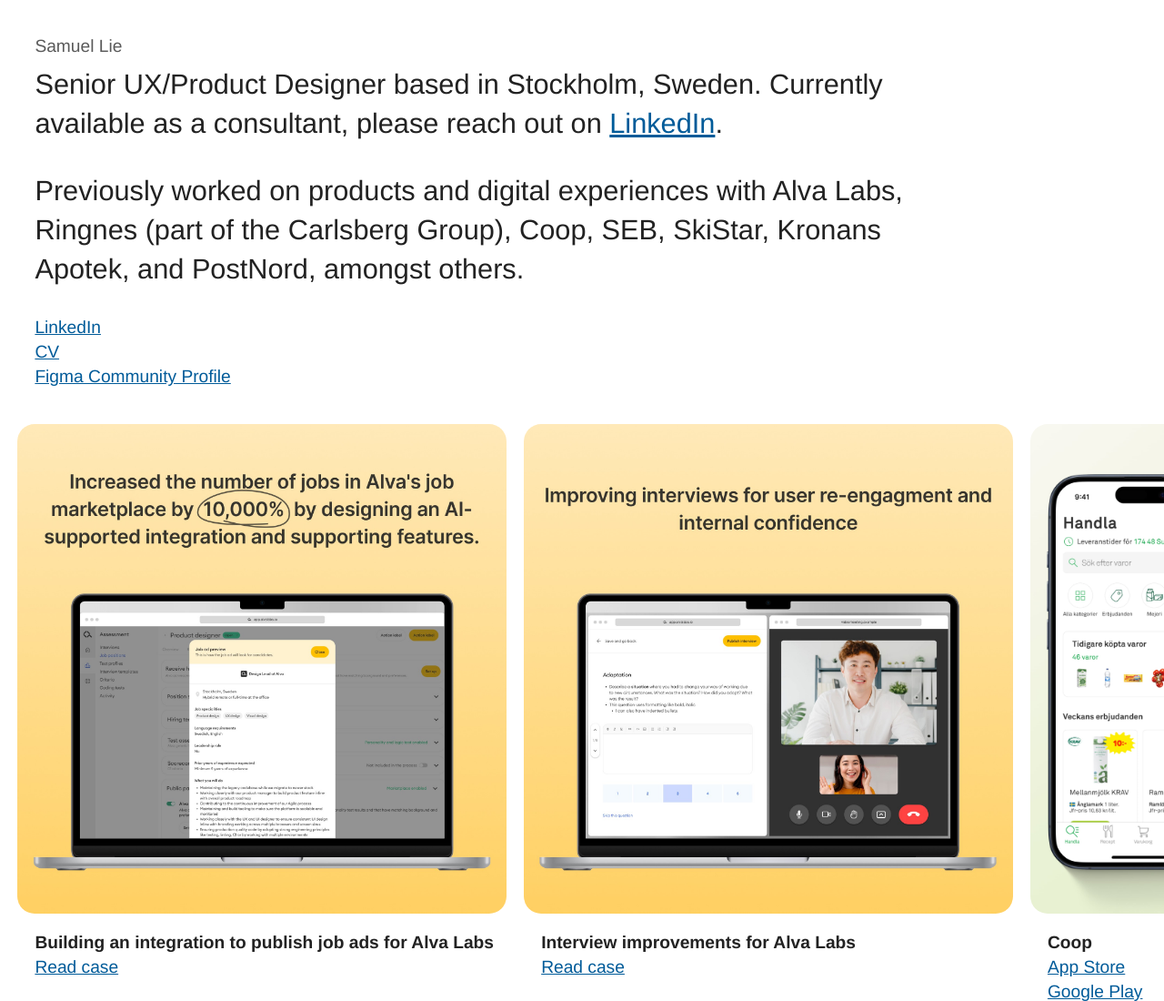
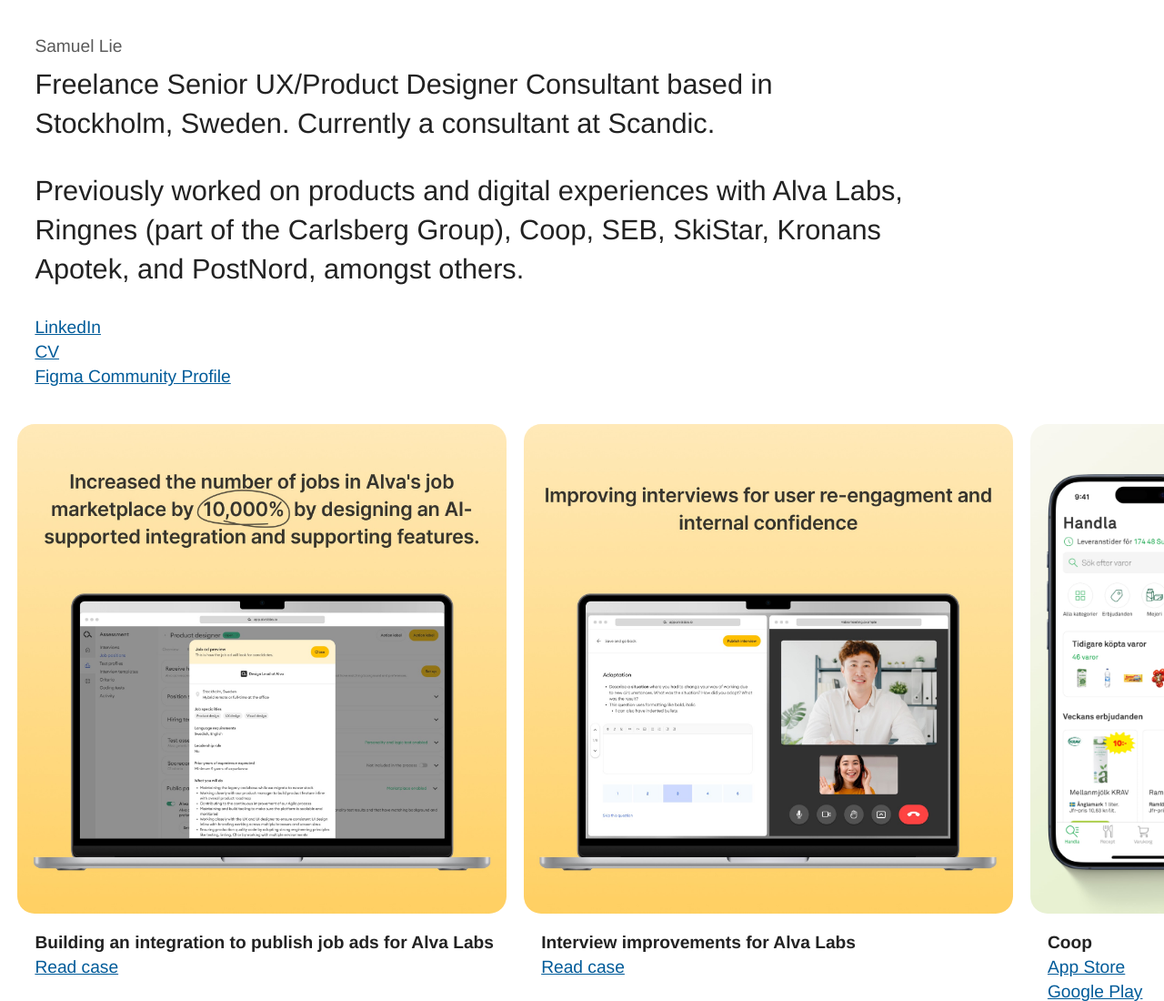
Before and after one commit to frystpingvin/website-2023, a plain HTML site: page index.html in a window 1280 px wide. Shown: the top 1100 px of the page at 91% size. Drawn offline with Linux system fonts and the light colour scheme.

Commit message:
Update index.html

```diff
--- a/index.html
+++ b/index.html
@@ -22,7 +22,7 @@
 
   <div class="about">
     <h1 class="name">Samuel Lie</h1>
-    <p class="description">Senior UX/Product Designer based in Stockholm, Sweden. Currently available as a consultant, please reach out on <a href="https://www.linkedin.com/in/samueleriklie">LinkedIn</a>.</p>
+    <p class="description">Freelance Senior UX/Product Designer Consultant based in Stockholm, Sweden. Currently a consultant at Scandic.</p>
     <p class="description">Previously worked on products and digital experiences with Alva Labs, Ringnes (part of the Carlsberg Group), Coop, SEB, SkiStar, Kronans Apotek, and PostNord, amongst others.</p>
     <ul class="no-list-style">
       <li><a href="https://www.linkedin.com/in/samuel-lie-769a29a1/">LinkedIn</a></li>
```
